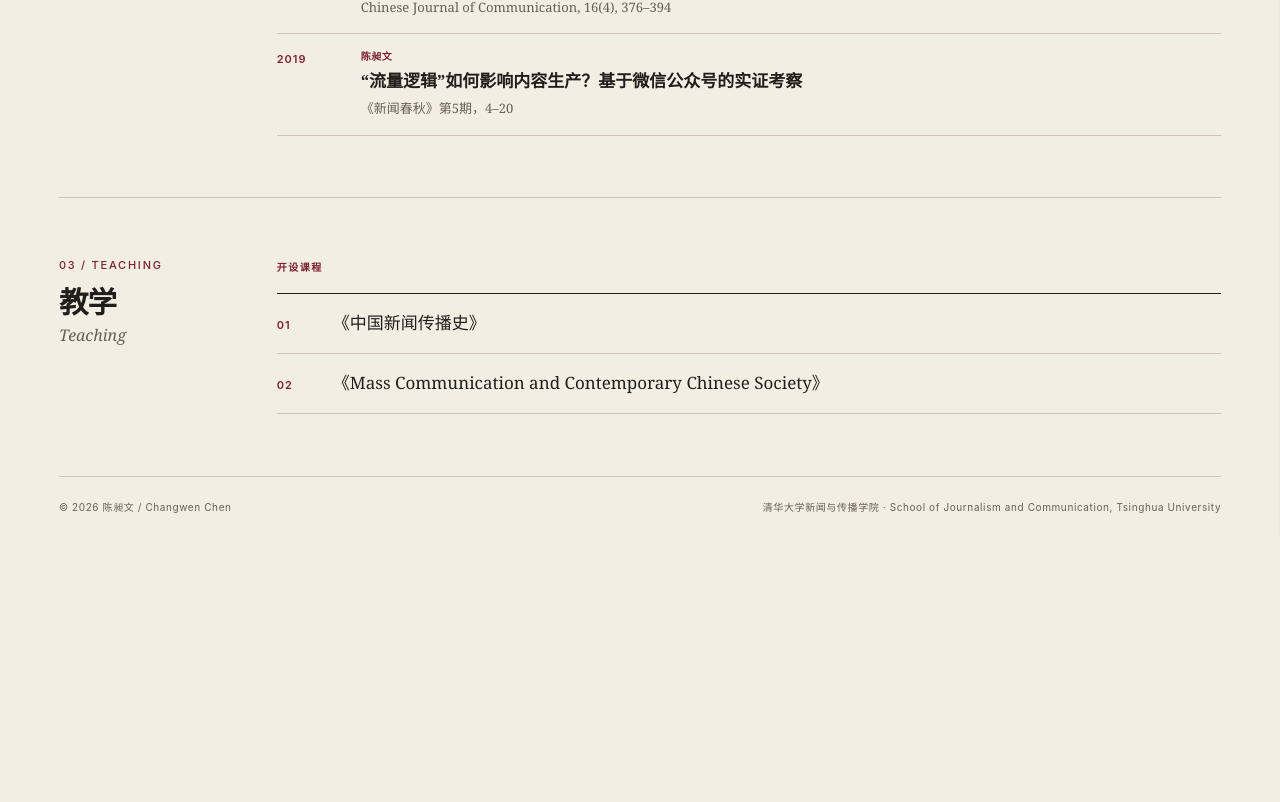
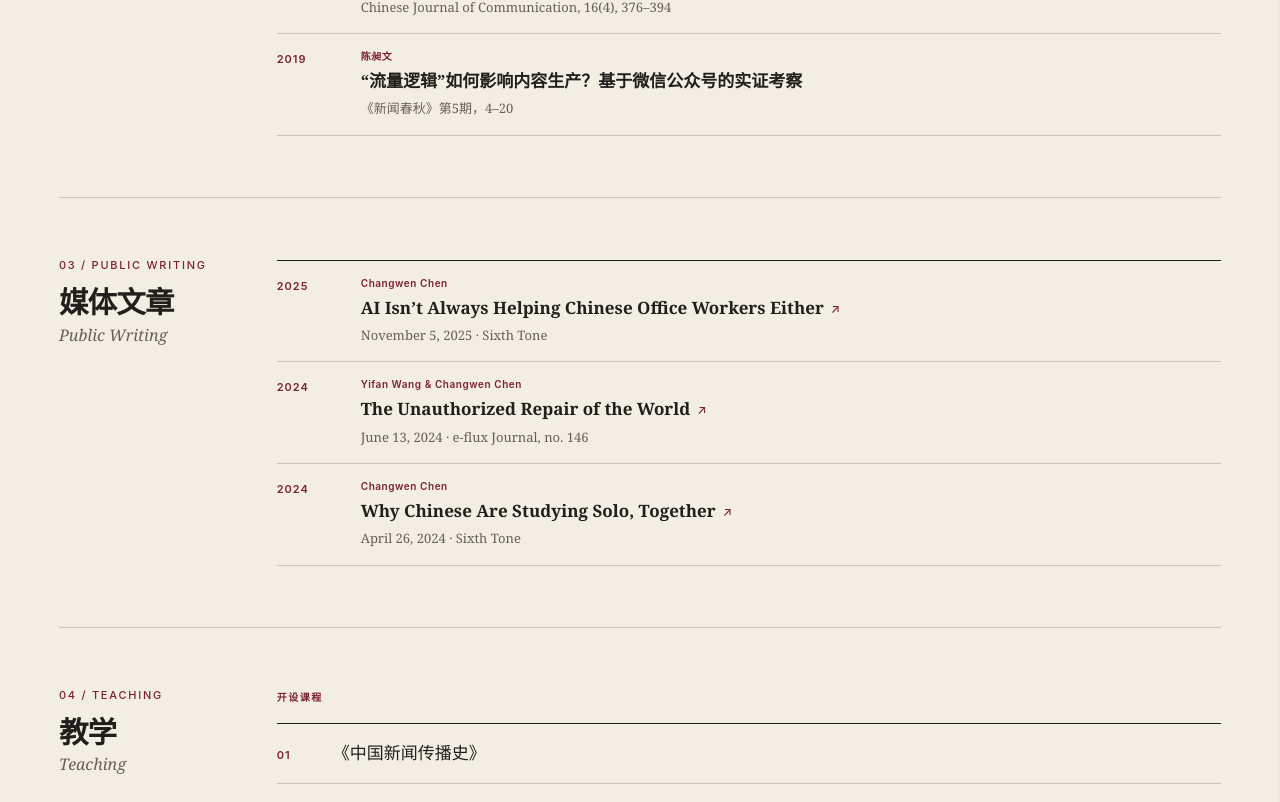
Before and after one commit to cklasd/changwen-chen-academic-homepage, a Next.js app: page / in a window 1280 px wide. Shown: the part 1994-2796 px from the top of the page. Before the commit the page ends 2533 px from the top, so only its background shows below. Built offline with nearby package versions, Linux system fonts and the light colour scheme.

Commit message:
Add public writing section

```diff
--- a/app/LegacyHome.tsx
+++ b/app/LegacyHome.tsx
@@ -9,6 +9,7 @@ const copy = {
     home: "首页",
     about: "简介",
     work: "研究成果",
+    publicWriting: "媒体文章",
     teaching: "教学",
     profileLabel: "个人研究自述",
     workLabel: "代表性成果",
@@ -22,6 +23,7 @@ const copy = {
     home: "Home",
     about: "About",
     work: "Publications",
+    publicWriting: "Public Writing",
     teaching: "Teaching",
     profileLabel: "Research Statement",
     workLabel: "Selected Publications",
@@ -37,6 +39,7 @@ const navItems = [
   { id: "home", zh: "首页", en: "Home" },
   { id: "about", zh: "简介", en: "About" },
   { id: "work", zh: "研究成果", en: "Publications" },
+  { id: "writing", zh: "媒体文章", en: "Public Writing" },
   { id: "teaching", zh: "教学", en: "Teaching" },
 ] as const;
 
@@ -145,6 +148,30 @@ export const publications = [
     authors: "陈昶文",
     title: "“流量逻辑”如何影响内容生产？基于微信公众号的实证考察",
     venue: "《新闻春秋》第5期，4–20",
+  },
+] as const;
+
+export const publicWriting = [
+  {
+    year: "2025",
+    authors: "Changwen Chen",
+    title: "AI Isn’t Always Helping Chinese Office Workers Either",
+    details: "November 5, 2025 · Sixth Tone",
+    url: "https://www.sixthtone.com/news/1017809",
+  },
+  {
+    year: "2024",
+    authors: "Yifan Wang & Changwen Chen",
+    title: "The Unauthorized Repair of the World",
+    details: "June 13, 2024 · e-flux Journal, no. 146",
+    url: "https://www.e-flux.com/journal/146/613173/the-unauthorized-repair-of-the-world/",
+  },
+  {
+    year: "2024",
+    authors: "Changwen Chen",
+    title: "Why Chinese Are Studying Solo, Together",
+    details: "April 26, 2024 · Sixth Tone",
+    url: "https://www.sixthtone.com/news/1015064",
   },
 ] as const;
 
@@ -272,8 +299,30 @@ export default function Home() {
           </div>
         </section>
 
+        <section className="editorial-section" id="writing" aria-labelledby="writing-title">
+          <SectionTitle number="03 / PUBLIC WRITING" id="writing-title" primary={t.publicWriting} secondary={locale === "zh" ? "Public Writing" : "媒体文章"} />
+          <div className="section-body">
+            <ol className="publication-list public-writing-list">
+              {publicWriting.map((article) => (
+                <li key={article.title}>
+                  <span className="publication-year">{article.year}</span>
+                  <div className="publication-copy">
+                    <p>{article.authors}</p>
+                    <h3>
+                      <a href={article.url} target="_blank" rel="noreferrer">
+                        {article.title}<span aria-hidden="true">↗</span>
+                      </a>
+                    </h3>
+                    <span>{article.details}</span>
+                  </div>
+                </li>
+              ))}
+            </ol>
+          </div>
+        </section>
+
         <section className="editorial-section" id="teaching" aria-labelledby="teaching-title">
-          <SectionTitle number="03 / TEACHING" id="teaching-title" primary={t.teaching} secondary={locale === "zh" ? "Teaching" : "教学"} />
+          <SectionTitle number="04 / TEACHING" id="teaching-title" primary={t.teaching} secondary={locale === "zh" ? "Teaching" : "教学"} />
           <div className="section-body teaching-content">
             <div className="experience-wrap experience-wrap--solo">
               <p className="subsection-label">{t.courses}</p>
--- a/app/globals.css
+++ b/app/globals.css
@@ -536,6 +536,26 @@ h2 span {
   line-height: 1.5;
 }
 
+.public-writing-list h3 a {
+  text-decoration: none;
+  transition: color 160ms ease;
+}
+
+.public-writing-list h3 a:hover,
+.public-writing-list h3 a:focus-visible {
+  color: var(--accent);
+}
+
+.public-writing-list h3 a span {
+  display: inline-block;
+  margin-left: 7px;
+  color: var(--accent);
+  font-family: var(--sans);
+  font-size: 12px;
+  font-weight: 500;
+  transform: translateY(-1px);
+}
+
 .teaching-content {
   min-width: 0;
 }
```
